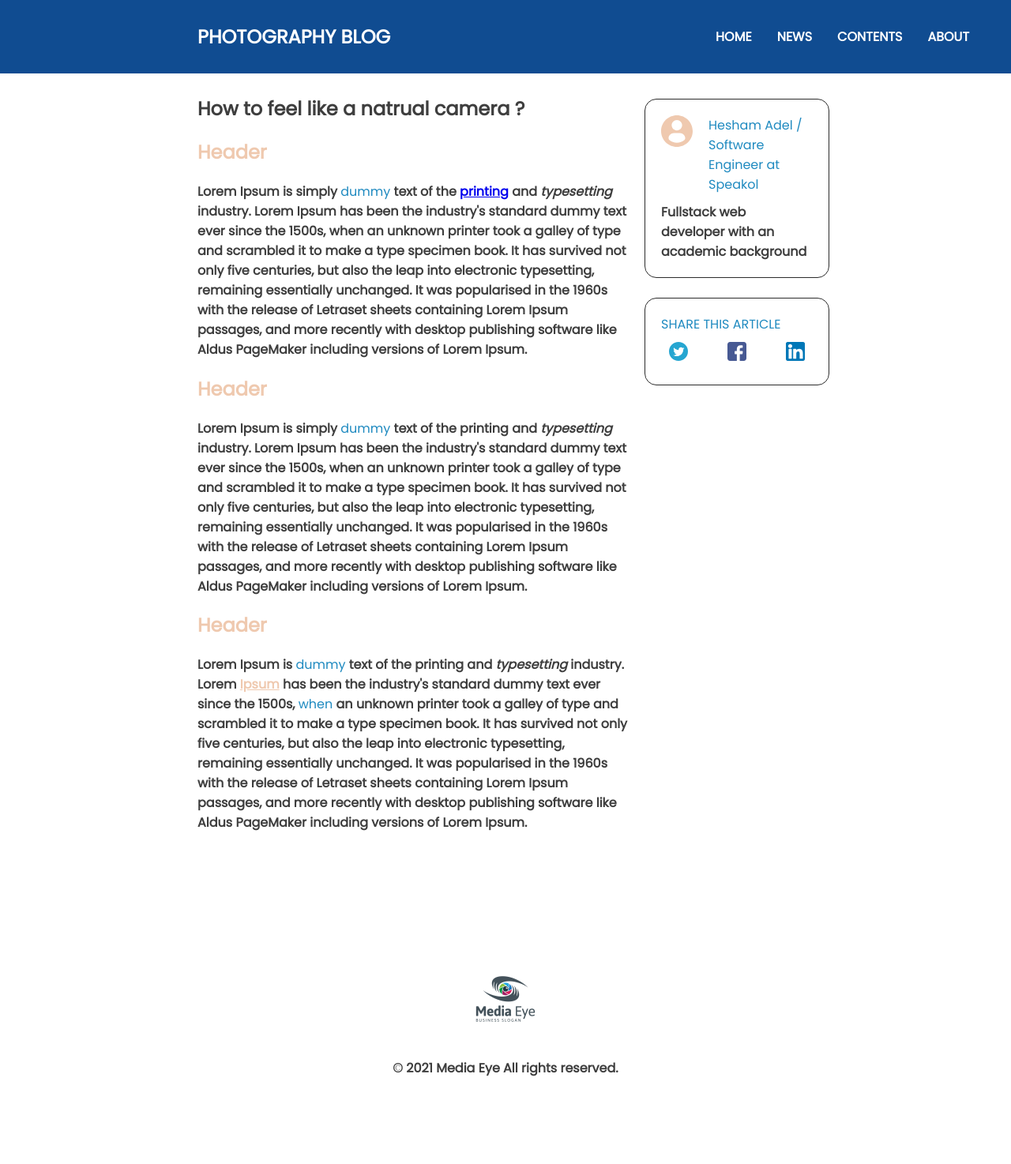
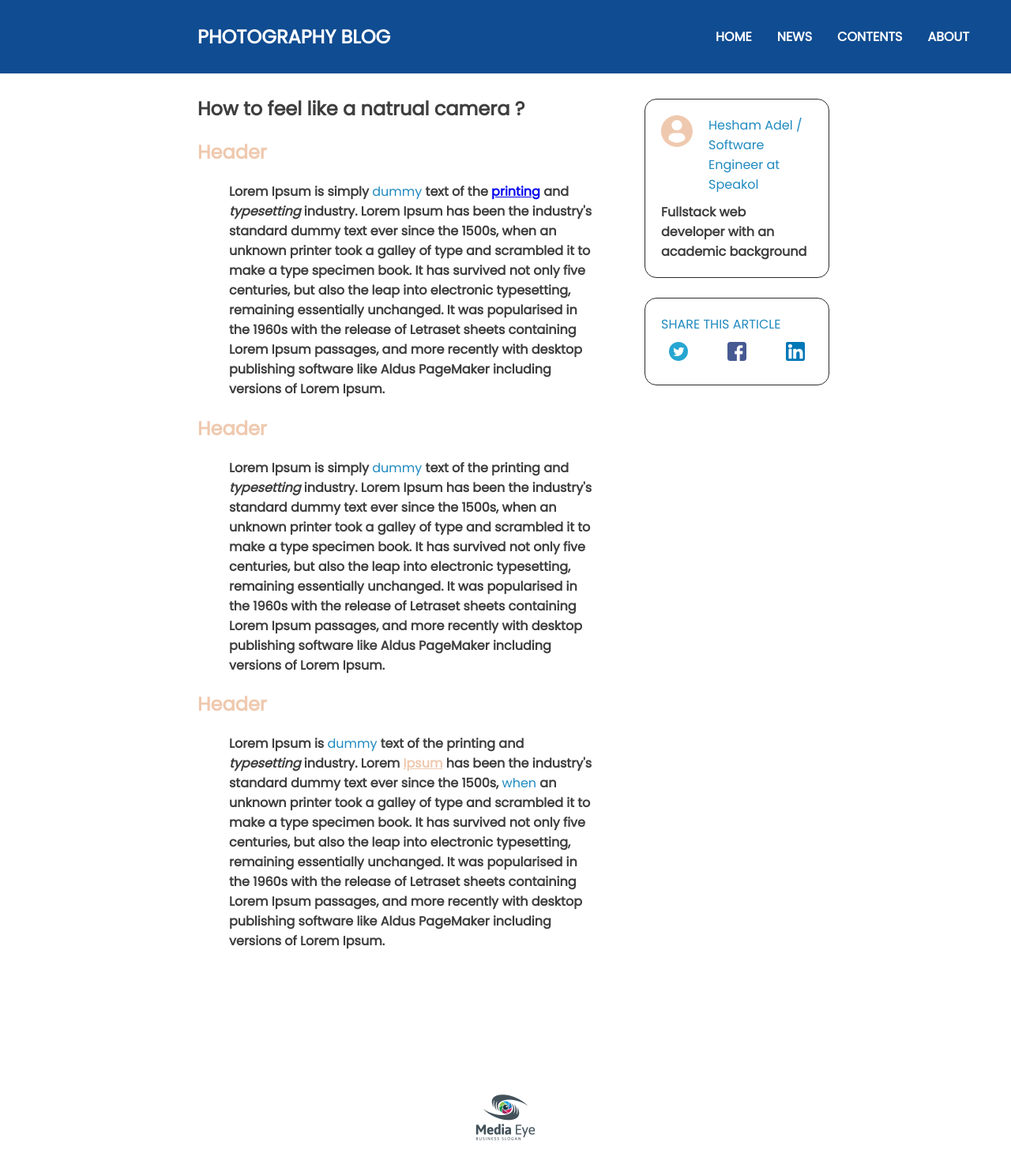
Before and after one commit to hellsinglord22/udacity-blog, a plain HTML site: page blog/details.html in a window 1280 px wide. Shown: the top 1474 px of the page at 79% size. Before the commit the page ends 1385 px from the top, so only its background shows below. Drawn offline with Linux system fonts and the light colour scheme.

Commit message:
use blockquote instead of p since it's long paragraph'

```diff
--- a/blog/details.html
+++ b/blog/details.html
@@ -34,21 +34,21 @@
 
                 <section>
                     <h2>Header</h2>
-                    <p>
+                    <blockquote>
                         Lorem Ipsum is simply <b>dummy</b> text of the <a href="https://www.google.com">printing</a> and <i>typesetting</i> industry. Lorem Ipsum has been the industry's standard dummy text ever since the 1500s, when an unknown printer took a galley of type and scrambled it to make a type specimen book. It has survived not only five centuries, but also the leap into electronic typesetting, remaining essentially unchanged. It was popularised in the 1960s with the release of Letraset sheets containing Lorem Ipsum passages, and more recently with desktop publishing software like Aldus PageMaker including versions of Lorem Ipsum.
-                    </p>
+                    </blockquote>
                 </section>
                 <section>
                     <h2>Header</h2>
-                    <p>
+                    <blockquote>
                         Lorem Ipsum is simply <b>dummy</b> text of the printing and <i>typesetting</i> industry. Lorem Ipsum has been the industry's standard dummy text ever since the 1500s, when an unknown printer took a galley of type and scrambled it to make a type specimen book. It has survived not only five centuries, but also the leap into electronic typesetting, remaining essentially unchanged. It was popularised in the 1960s with the release of Letraset sheets containing Lorem Ipsum passages, and more recently with desktop publishing software like Aldus PageMaker including versions of Lorem Ipsum.
-                    </p>
+                    </blockquote>
                 </section>
                 <section>
                     <h2>Header</h2>
-                    <p>
+                    <blockquote>
                         Lorem Ipsum is <b>dummy</b> text of the printing and <i>typesetting</i> industry. Lorem <u>Ipsum</u> has been the industry's standard dummy text ever since the 1500s, <b>when</b> an unknown printer took a galley of type and scrambled it to make a type specimen book. It has survived not only five centuries, but also the leap into electronic typesetting, remaining essentially unchanged. It was popularised in the 1960s with the release of Letraset sheets containing Lorem Ipsum passages, and more recently with desktop publishing software like Aldus PageMaker including versions of Lorem Ipsum.
-                    </p>
+                    </blockquote>
                 </section>
 
             </article>
```
